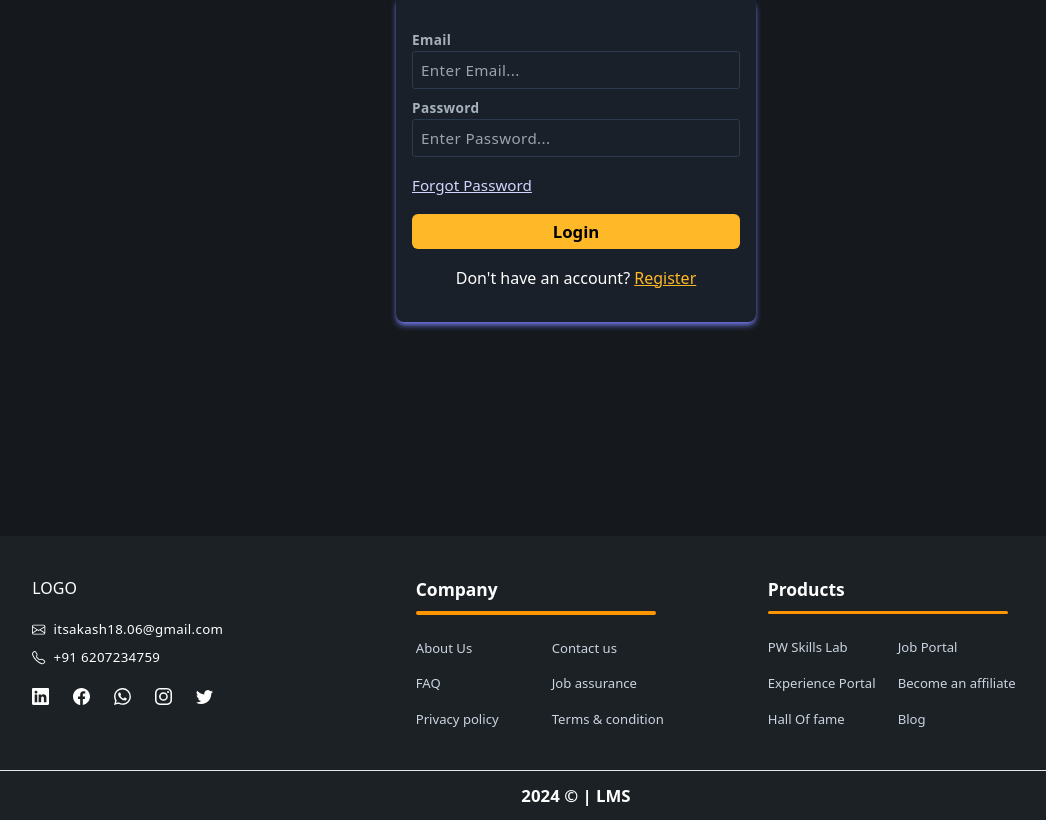
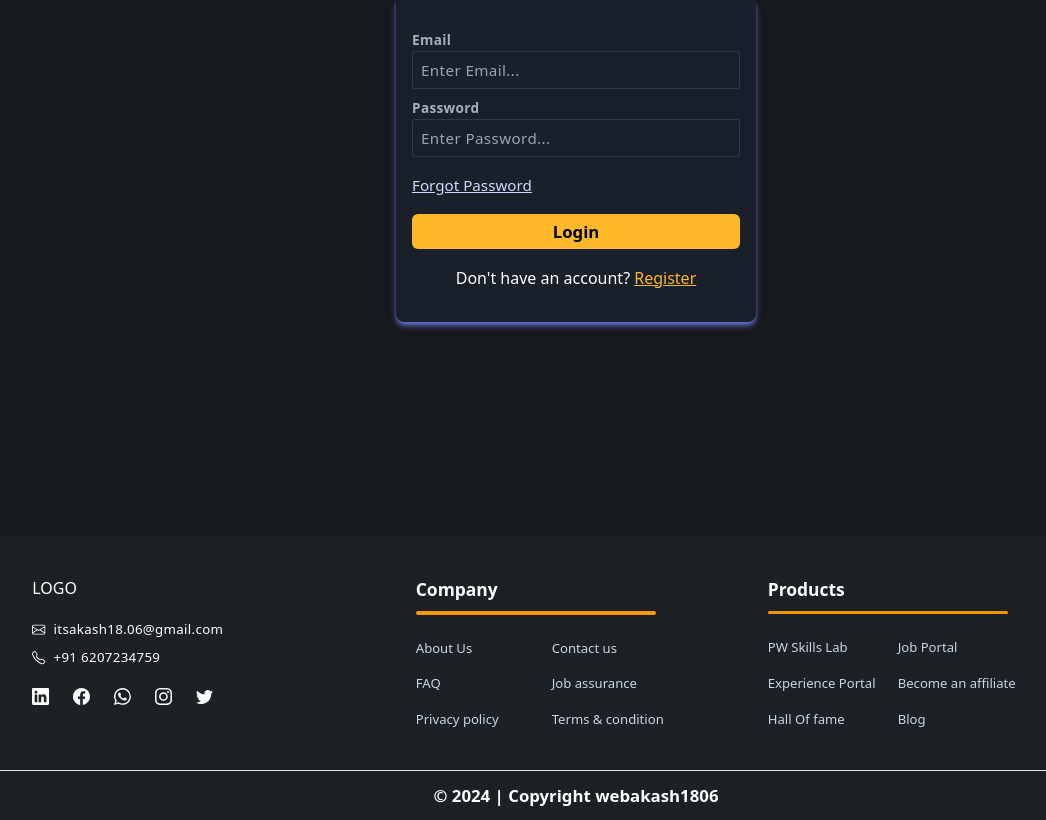
Before and after one commit to webakash1806/zenstudy, a React (Vite) app: page /zenstudy/login in a window 1280 px wide. Shown: the part 252-1072 px from the top of the page, without its empty margins (64-1110 px from the left). Built offline with nearby package versions, Linux system fonts and the light colour scheme.

Commit message:
footer year live updated

```diff
--- a/src/Components/Footer.jsx
+++ b/src/Components/Footer.jsx
@@ -10,6 +10,9 @@ import {
 } from 'react-icons/bs'
 
 const Footer = () => {
+
+    const year = new Date().getFullYear()
+
     return (
         <>
             <footer className=' bg-[#1B2124] text-white'>
@@ -66,7 +69,7 @@ const Footer = () => {
                         </div>
                     </div>
                 </div>
-                <div className='text-center text-[1.05rem] font-[600] p-3 border-t'>2024 <span>&#169;</span> | LMS</div>
+                <div className='text-center text-[1.05rem] font-[600] p-3 border-t'><span>&#169;</span> {year} | Copyright webakash1806</div>
             </footer>
         </>
     )
```
